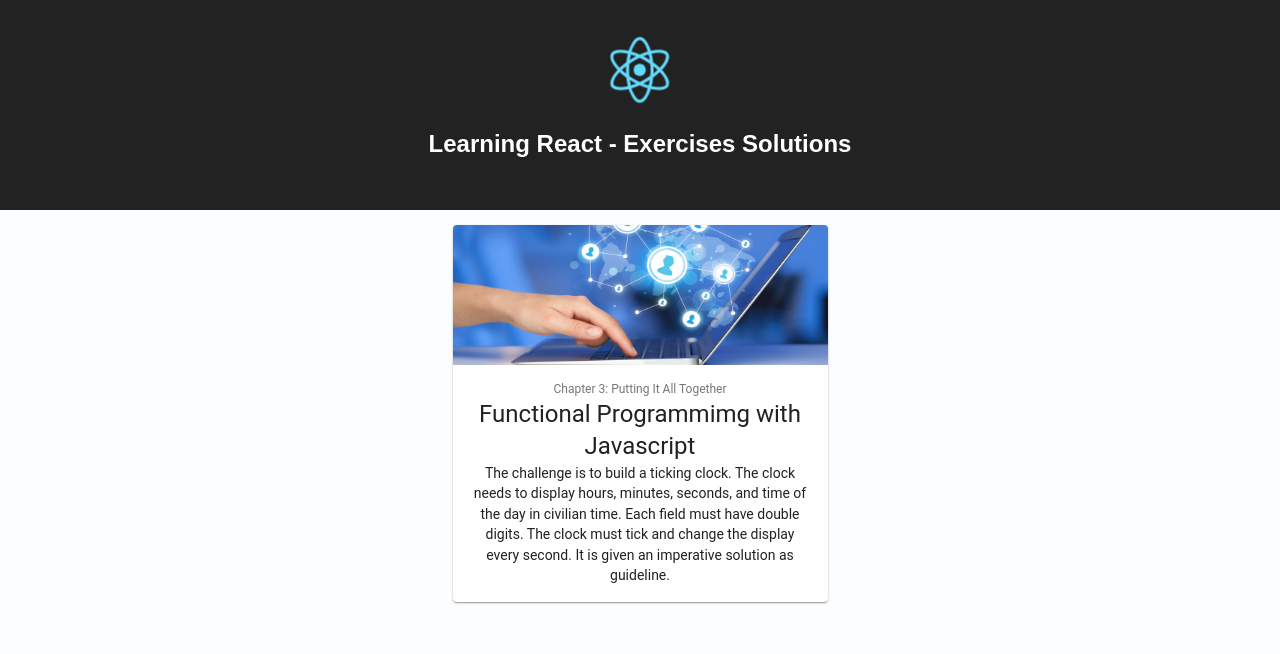
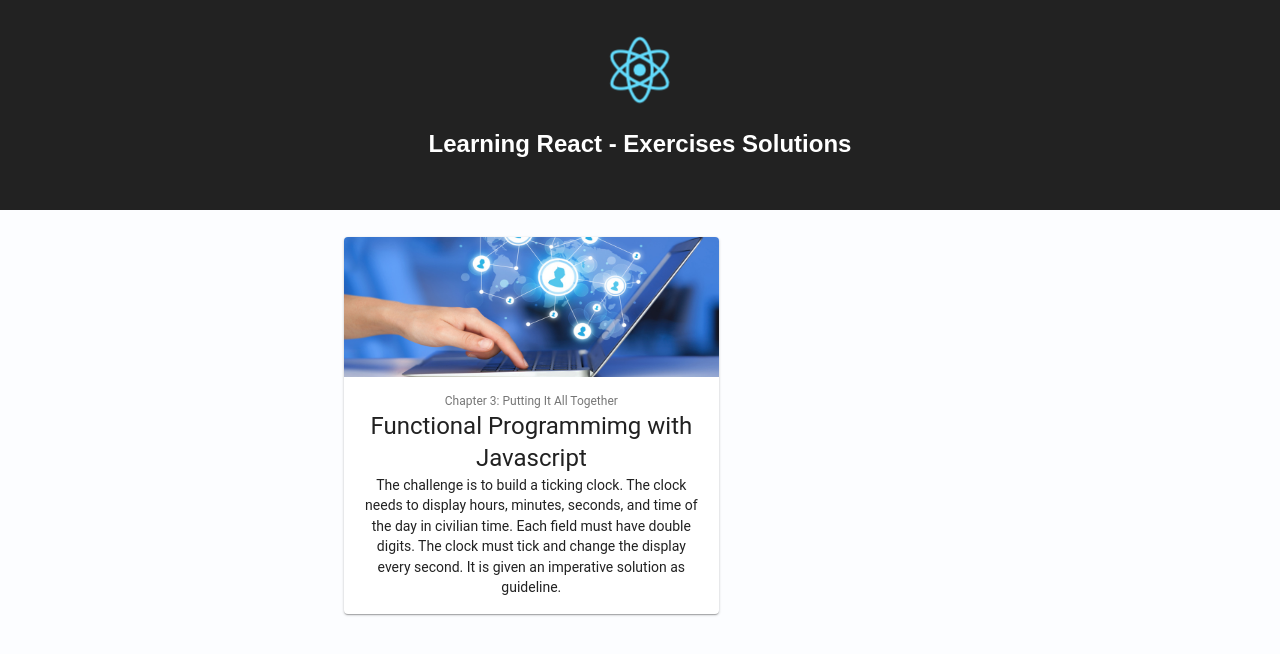
Before and after one commit to wenderzxavier/learning-react-exercises, a React (Create React App) app: page / in a window 1280 px wide. Shown: the top 654 px of the page. Built offline with nearby package versions, Linux system fonts and the light colour scheme.

Commit message:
feat: implement app routes

```diff
--- a/src/components/App.js
+++ b/src/components/App.js
@@ -1,7 +1,8 @@
 import React, { Component } from 'react'
-import CardGrid from './CardGrid'
+import CardGrid from '../views/CardGrid'
 import '../styles/App.css'
 import { Route, Switch } from 'react-router-dom'
+import Solution from '../views/Solution';
 
 class App extends Component {
   render() {
@@ -11,6 +12,10 @@ class App extends Component {
           <Route exact path="/" render={() => (
             <CardGrid />
           )} />
+          <Route exact path="/chapter/:id" render={({match}) => (
+            <Solution exerciseId={match.params.id}/>
+          )}
+          />
         </Switch>
       </div>
     );
--- a/src/components/CardGrid.js
+++ /dev/null
@@ -1,37 +0,0 @@
-import React, { Component } from 'react'
-import Grid from '@material-ui/core/Grid'
-import descriptions from '../utils/descriptions'
-import ExerciseCard from './ExerciseCard'
-import { withStyles } from '@material-ui/core/styles'
-import Header from '../components/Header'
-
-const styles = {
-    root: {
-        flexGrow: 1,
-        marginTop: 15,
-    },
-}
-
-class CardGrid extends Component {
-    render() {
-        const { classes } = this.props
-        return (
-            <div>
-                <Header heading={""}/>
-                <Grid container className={classes.root} spacing={16}>
-                    <Grid item xs={12}>
-                        <Grid container justify="center" spacing={16}>
-                            {descriptions.map((exercise, key) => {
-                                return (
-                                    <ExerciseCard key={key} title={exercise.title} section={exercise.section} description={exercise.description} image={exercise.image} />
-                                )
-                            })}
-                        </Grid>
-                    </Grid>
-                </Grid>
-            </div>
-        )
-    }
-}
-
-export default withStyles(styles)(CardGrid)
--- a/src/components/ExerciseCard.js
+++ b/src/components/ExerciseCard.js
@@ -5,6 +5,7 @@ import CardContent from '@material-ui/core/CardContent'
 import CardMedia from '@material-ui/core/CardMedia'
 import Typography from '@material-ui/core/Typography'
 import { withStyles } from '@material-ui/core/styles'
+import { Link } from 'react-router-dom'
 
 const styles = {
     card: {
@@ -13,35 +14,40 @@ const styles = {
     },
     media: {
         height: 140,
+    },
+    link: {
+        textDecoration: 'none'
     }
 }
 
 class ExerciseCard extends Component {
     render() {
-        const { classes, title, image, description, section } = this.props
+        const { classes, exercise } = this.props
         return (
+            <Link to={`/chapter/${exercise.chapter}`} className={classes.link}>
                 <Card className={classes.card}>
                     <CardActionArea>
                         <CardMedia
                             component="img"
                             className={classes.media}
                             height={classes.media}
-                        image={image}
-                        title={title}
+                            image={exercise.image}
+                            title={exercise.title}
                         />
                         <CardContent>
                             <Typography color="textSecondary" variant="caption" component="p">
-                            {section}
+                                {exercise.section}
                             </Typography>
                             <Typography variant="headline" component="h2">
-                            {title}
+                                {exercise.title}
                             </Typography>
                             <Typography component="p">
-                            {description}
+                                {exercise.description}
                             </Typography>
                         </CardContent>
                     </CardActionArea>
                 </Card>
+            </Link>
         )
     }
 }
--- a/src/components/Header.js
+++ b/src/components/Header.js
@@ -8,7 +8,7 @@ class Header extends Component {
                 <header className="App-header">
                     <img src={logo} className="App-logo" alt="logo" />
                     <h1 className="App-title">Learning React - Exercises Solutions</h1>
-                    <p>{this.props.heading}</p>
+                    <p>{this.props.subheading}</p>
                 </header>
             </div>
         )
--- /dev/null
+++ b/src/exercises/Chapter3.js
@@ -0,0 +1,11 @@
+import React, { Component } from 'react'
+
+class Chapter3 extends Component{
+    render(){
+        return(
+            <div><h1>This is Chapter 3 File</h1></div>
+        )
+    }
+}
+
+export default Chapter3
--- a/src/utils/descriptions.js
+++ b/src/utils/descriptions.js
@@ -1,11 +1,15 @@
+import React from 'react'
 import standard from '../img/standard.jpg'
+import Chapter3 from '../exercises/Chapter3'
 
 const descriptions = [
     {
+        chapter: '3',
         title: "Functional Programmimg with Javascript",
         section: "Chapter 3: Putting It All Together",
         description: "The challenge is to build a ticking clock. The clock needs to display hours, minutes, seconds, and time of the day in civilian time. Each field must have double digits. The clock must tick and change the display every second. It is given an imperative solution as guideline.",
         image: standard,
+        code: <Chapter3 />
     },
 ]
 
--- /dev/null
+++ b/src/views/CardGrid.js
@@ -0,0 +1,37 @@
+import React, { Component } from 'react'
+import Grid from '@material-ui/core/Grid'
+import descriptions from '../utils/descriptions'
+import ExerciseCard from '../components/ExerciseCard'
+import { withStyles } from '@material-ui/core/styles'
+import Header from '../components/Header'
+
+const styles = {
+    root: {
+        flexGrow: 1,
+        marginTop: 15,
+    },
+}
+
+class CardGrid extends Component {
+    render() {
+        const { classes } = this.props
+        return (
+            <div>
+                <Header subheading={""} />
+                <Grid container className={classes.root} spacing={24}>
+                    <Grid item xs={10}>
+                        <Grid container justify="center" spacing={24}>
+                            {descriptions.map((exercise, key) => (
+                                <Grid key={key} item>
+                                    <ExerciseCard exercise={exercise} />
+                                </Grid>
+                            ))}
+                        </Grid>
+                    </Grid>
+                </Grid>
+            </div>
+        )
+    }
+}
+
+export default withStyles(styles)(CardGrid)
--- /dev/null
+++ b/src/views/Solution.js
@@ -0,0 +1,19 @@
+import React, { Component } from 'react'
+import Header from '../components/Header'
+import descriptions from '../utils/descriptions'
+
+class Solution extends Component {
+    render() {
+        const { exerciseId } = this.props
+        let solutionId = descriptions.filter(exercise => exercise.chapter === exerciseId)
+        console.log(solutionId[0])
+        return (
+            <div>
+                <Header subheading={solutionId[0].title} />
+                {solutionId[0].code}
+            </div>
+        )
+    }
+}
+
+export default Solution
```
Lines whose indentation alone changed are shown as unchanged.
